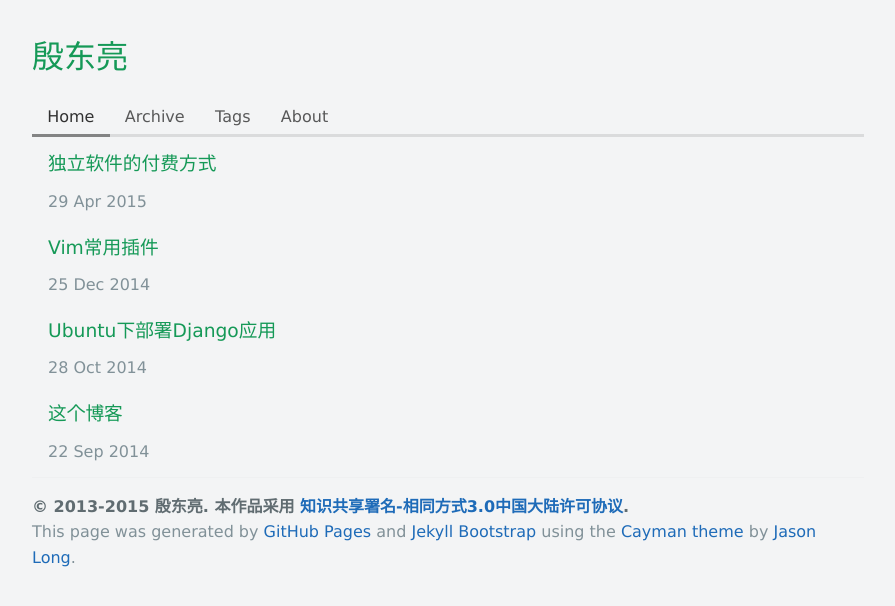
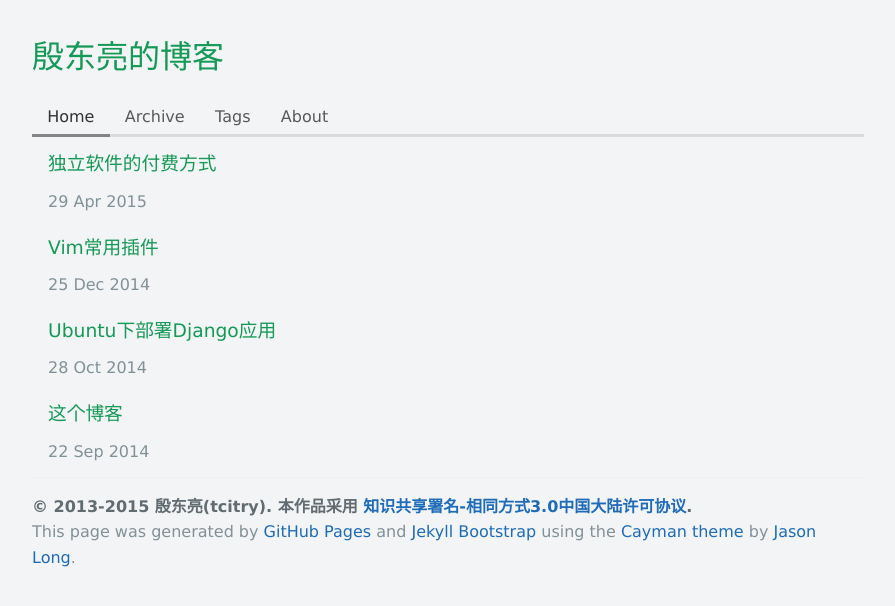
Before and after one commit to dlpu/dlpu.github.io, a Jekyll site: the page built from index.md, in a window 1280 px wide. Shown: the top 606 px of the page, without its empty margins (192-1087 px from the left). Built offline with Jekyll 4.4.1, drawn with Linux system fonts in a browser that asks for light colours; Markdown is read by kramdown in place of the engine named in the settings.

Commit message:
index page

```diff
--- a/_includes/themes/default/default.html
+++ b/_includes/themes/default/default.html
@@ -18,7 +18,7 @@
   <section class="main-content">
    {{ content }}
    <footer class="site-footer">
-     <span class="site-footer-owner">&copy; 2013-2015 殷东亮. 本作品采用 <a href="http://creativecommons.org/licenses/by-sa/3.0/cn/" target="_blank">知识共享署名-相同方式3.0中国大陆许可协议</a>.</span>
+     <span class="site-footer-owner">&copy; 2013-2015 殷东亮(tcitry). 本作品采用 <a href="http://creativecommons.org/licenses/by-sa/3.0/cn/" target="_blank">知识共享署名-相同方式3.0中国大陆许可协议</a>.</span>
      <span class="site-footer-credits">This page was generated by <a href="https://pages.github.com">GitHub Pages</a> and <a href="http://jekyllbootstrap.com/">Jekyll Bootstrap</a> using the <a href="https://github.com/jasonlong/cayman-theme">Cayman theme</a> by <a href="https://twitter.com/jasonlong">Jason Long</a>.</span>
    </footer>
  </section>
--- a/index.md
+++ b/index.md
@@ -1,6 +1,6 @@
 ---
 layout: page
-title: 殷东亮
+title: 殷东亮的博客
 <!-- tagline: Supporting tagline -->
 ---
 {% include JB/setup %}
```
